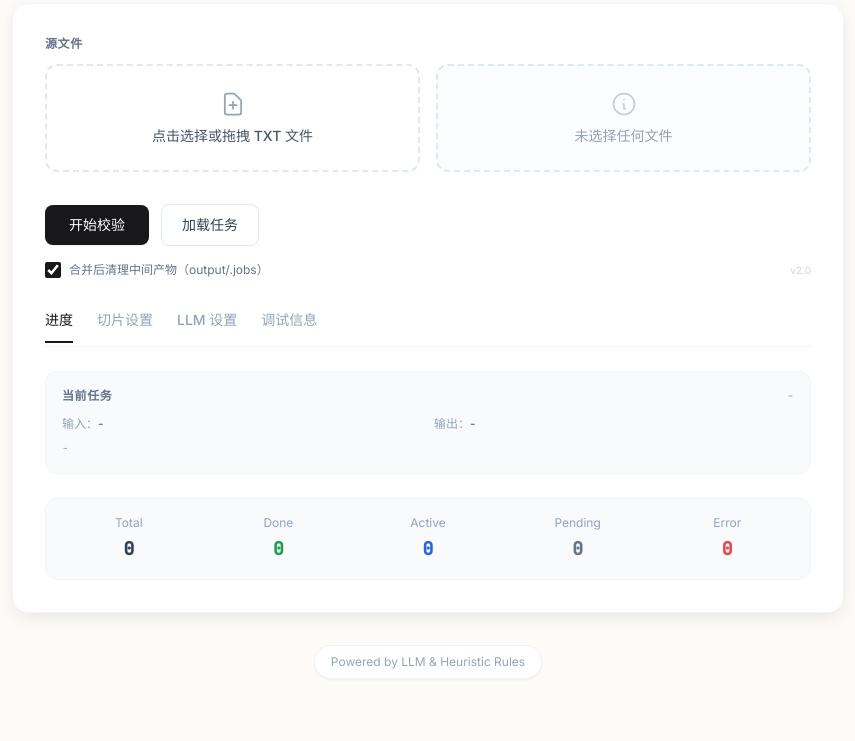
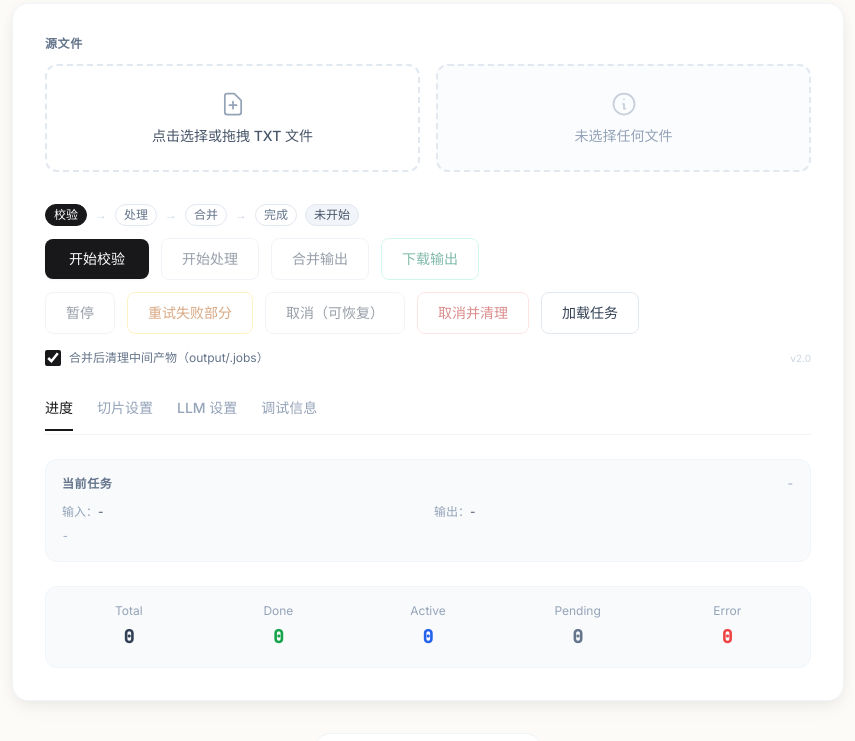
Before and after one commit to zhu-jl18/novel-proofer, a FastAPI app: page / in a window 1280 px wide. Shown: the part 225-966 px from the top of the page, without its empty margins (212-1067 px from the left). Before the commit the page ends 894 px from the top, so only its background shows below. Run offline with FastAPI, Linux system fonts and the light colour scheme; some libraries are stand-ins or nearby versions.

Commit message:
refactor(ui): add workflow stepper and persistent actions

```diff
--- a/templates/index.html
+++ b/templates/index.html
@@ -116,35 +116,53 @@
             </div>
           </div>
 
+          <!-- Workflow Stepper -->
+          <div class="mb-3 flex flex-wrap items-center gap-2">
+            <div class="flex items-center gap-2 text-xs font-medium text-slate-500" id="workflowStepper" aria-label="Workflow">
+              <span class="inline-flex items-center rounded-full border px-2 py-0.5 text-xs font-medium border-ink bg-ink text-white" data-wf-step="validate">校验</span>
+              <span class="text-slate-300">→</span>
+              <span class="inline-flex items-center rounded-full border px-2 py-0.5 text-xs font-medium border-slate-200 bg-white text-slate-500" data-wf-step="process">处理</span>
+              <span class="text-slate-300">→</span>
+              <span class="inline-flex items-center rounded-full border px-2 py-0.5 text-xs font-medium border-slate-200 bg-white text-slate-500" data-wf-step="merge">合并</span>
+              <span class="text-slate-300">→</span>
+              <span class="inline-flex items-center rounded-full border px-2 py-0.5 text-xs font-medium border-slate-200 bg-white text-slate-500" data-wf-step="done">完成</span>
+            </div>
+            <span id="wfStateBadge" class="inline-flex items-center rounded-full px-2 py-0.5 text-xs font-mono border border-slate-200 bg-slate-100 text-slate-600">未开始</span>
+          </div>
+
           <!-- Action Buttons -->
-          <div class="flex flex-wrap items-center gap-3 mb-4">
+          <div class="flex flex-col gap-3 mb-4">
+            <div class="flex flex-wrap items-center gap-3" id="actionPrimary">
               <button type="button" id="btnValidate" class="px-6 py-2.5 bg-ink hover:bg-zinc-800 text-white text-sm font-medium rounded-lg shadow-sm hover:shadow transition-all active:scale-[0.98]">
                 开始校验
               </button>
-            <button type="button" id="btnProcess" class="px-5 py-2.5 bg-white border border-slate-200 text-slate-700 hover:bg-slate-50 hover:border-slate-300 text-sm font-medium rounded-lg transition-colors hidden" disabled>
+              <button type="button" id="btnProcess" class="px-5 py-2.5 bg-white border border-slate-200 text-slate-700 hover:bg-slate-50 hover:border-slate-300 text-sm font-medium rounded-lg transition-colors opacity-50 cursor-not-allowed" disabled>
                 开始处理
               </button>
-            <button type="button" id="btnMerge" class="px-5 py-2.5 bg-white border border-slate-200 text-slate-700 hover:bg-slate-50 hover:border-slate-300 text-sm font-medium rounded-lg transition-colors hidden" disabled>
+              <button type="button" id="btnMerge" class="px-5 py-2.5 bg-white border border-slate-200 text-slate-700 hover:bg-slate-50 hover:border-slate-300 text-sm font-medium rounded-lg transition-colors opacity-50 cursor-not-allowed" disabled>
                 合并输出
               </button>
-            <button type="button" id="btnPause" class="px-5 py-2.5 bg-white border border-slate-200 text-slate-700 hover:bg-slate-50 hover:border-slate-300 text-sm font-medium rounded-lg transition-colors hidden" disabled>
+              <button type="button" id="btnDownload" class="px-5 py-2.5 bg-white border border-emerald-200 text-emerald-700 hover:bg-emerald-50 text-sm font-medium rounded-lg transition-colors opacity-50 cursor-not-allowed" disabled>
+                下载输出
+              </button>
+            </div>
+            <div class="flex flex-wrap items-center gap-3" id="actionControls">
+              <button type="button" id="btnPause" class="px-5 py-2.5 bg-white border border-slate-200 text-slate-700 hover:bg-slate-50 hover:border-slate-300 text-sm font-medium rounded-lg transition-colors opacity-50 cursor-not-allowed" disabled>
                 暂停
               </button>
-            <button type="button" id="btnRetry" class="px-5 py-2.5 bg-white border border-amber-200 text-amber-700 hover:bg-amber-50 text-sm font-medium rounded-lg transition-colors hidden" disabled>
+              <button type="button" id="btnRetry" class="px-5 py-2.5 bg-white border border-amber-200 text-amber-700 hover:bg-amber-50 text-sm font-medium rounded-lg transition-colors opacity-50 cursor-not-allowed" disabled>
                 重试失败部分
               </button>
-            <button type="button" id="btnCancel" class="px-5 py-2.5 bg-white border border-slate-200 text-slate-700 hover:bg-red-50 hover:text-red-600 hover:border-red-200 text-sm font-medium rounded-lg transition-colors hidden" disabled>
+              <button type="button" id="btnCancel" class="px-5 py-2.5 bg-white border border-slate-200 text-slate-700 hover:bg-red-50 hover:text-red-600 hover:border-red-200 text-sm font-medium rounded-lg transition-colors opacity-50 cursor-not-allowed" disabled>
                 取消（可恢复）
               </button>
-            <button type="button" id="btnReset" class="px-5 py-2.5 bg-white border border-red-200 text-red-700 hover:bg-red-50 text-sm font-medium rounded-lg transition-colors hidden" disabled>
+              <button type="button" id="btnReset" class="px-5 py-2.5 bg-white border border-red-200 text-red-700 hover:bg-red-50 text-sm font-medium rounded-lg transition-colors opacity-50 cursor-not-allowed" disabled>
                 取消并清理
-            </button>
-            <button type="button" id="btnDownload" class="px-5 py-2.5 bg-white border border-emerald-200 text-emerald-700 hover:bg-emerald-50 text-sm font-medium rounded-lg transition-colors hidden" disabled>
-              下载输出
               </button>
               <button type="button" id="btnLoad" class="px-5 py-2.5 bg-white border border-slate-200 text-slate-700 hover:bg-slate-50 text-sm font-medium rounded-lg transition-colors">
                 加载任务
               </button>
+            </div>
           </div>
 
           <div class="pt-0 mb-8 flex flex-wrap items-center justify-between gap-3">
@@ -441,6 +459,7 @@
     const metaPhase = document.getElementById('metaPhase');
     const metaModelWrap = document.getElementById('metaModelWrap');
     const metaModel = document.getElementById('metaModel');
+    const wfStateBadge = document.getElementById('wfStateBadge');
     const btnValidate = document.getElementById('btnValidate');
     const btnProcess = document.getElementById('btnProcess');
     const btnMerge = document.getElementById('btnMerge');
@@ -1096,6 +1115,48 @@
       }
     }
 
+    function refreshWorkflowStepper(job) {
+      const state = String(job?.state || '').toLowerCase();
+      const phase = String(job?.phase || '').toLowerCase();
+      const hasJob = !!job;
+
+      const order = ['validate', 'process', 'merge', 'done'];
+      let cur = hasJob ? phase : 'validate';
+      if (!order.includes(cur)) cur = 'validate';
+      if (state === 'done') cur = 'done';
+
+      const curIdx = order.indexOf(cur);
+
+      const base = 'inline-flex items-center rounded-full border px-2 py-0.5 text-xs font-medium';
+      const clsIdle = 'border-slate-200 bg-white text-slate-500';
+      const clsDone = 'border-slate-200 bg-slate-100 text-slate-500';
+      const clsActive = 'border-ink bg-ink text-white';
+      const clsError = 'border-red-200 bg-red-50 text-red-700';
+
+      document.querySelectorAll('[data-wf-step]').forEach((el) => {
+        const step = String(el.getAttribute('data-wf-step') || '').toLowerCase();
+        const idx = order.indexOf(step);
+        let variant = clsIdle;
+        if (idx >= 0 && idx < curIdx) variant = clsDone;
+        if (idx === curIdx) variant = (hasJob && state === 'error') ? clsError : clsActive;
+        el.className = `${base} ${variant}`;
+      });
+
+      if (wfStateBadge) {
+        const badgeBase = 'inline-flex items-center rounded-full px-2 py-0.5 text-xs font-mono border';
+        let badgeText = '未开始';
+        let badgeVariant = 'border-slate-200 bg-slate-100 text-slate-600';
+        if (hasJob) {
+          badgeText = _stateLabel(state);
+          if (state === 'paused') badgeVariant = 'border-amber-200 bg-amber-50 text-amber-700';
+          else if (state === 'error') badgeVariant = 'border-red-200 bg-red-50 text-red-700';
+          else if (state === 'done') badgeVariant = 'border-emerald-200 bg-emerald-50 text-emerald-700';
+        }
+        wfStateBadge.textContent = badgeText;
+        wfStateBadge.className = `${badgeBase} ${badgeVariant}`;
+      }
+    }
+
     function refreshActionButtons(job) {
       const state = String(job?.state || '').toLowerCase();
       const phase = String(job?.phase || '').toLowerCase();
@@ -1103,52 +1164,44 @@
 
       // Validate: start new job OR resume validate if paused in validate phase.
       const canResumeValidate = hasJob && state === 'paused' && phase === 'validate';
-      _setVisible(btnValidate, !hasJob || canResumeValidate);
       if (btnValidate) btnValidate.textContent = canResumeValidate ? '继续校验' : '开始校验';
-      _setDisabled(btnValidate, false);
+      _setDisabled(btnValidate, !( !hasJob || canResumeValidate ));
 
       const canProcess = hasJob && state === 'paused' && phase === 'process';
-      _setVisible(btnProcess, canProcess);
       _setDisabled(btnProcess, !canProcess);
       if (btnProcess) {
         const done = Number(job?.progress?.done_chunks || 0);
-        btnProcess.textContent = (canProcess && done > 0) ? '继续处理' : '开始处理';
+        btnProcess.textContent = (hasJob && phase === 'process' && done > 0) ? '继续处理' : '开始处理';
       }
 
       const canMerge = hasJob && state === 'paused' && phase === 'merge';
-      _setVisible(btnMerge, canMerge);
       _setDisabled(btnMerge, !canMerge);
 
       const canPause = hasJob && (state === 'queued' || state === 'running') && phase === 'process';
-      _setVisible(btnPause, canPause);
       _setDisabled(btnPause, !canPause);
 
       const canRetry = hasJob && state === 'error';
-      _setVisible(btnRetry, canRetry);
       _setDisabled(btnRetry, !canRetry);
 
-      const showCancel = hasJob;
-      _setVisible(btnCancel, showCancel);
-      _setDisabled(btnCancel, !showCancel);
+      _setDisabled(btnCancel, !hasJob);
       if (btnCancel) {
-        if (state === 'done') btnCancel.textContent = '新任务';
+        if (!hasJob) btnCancel.textContent = '取消（可恢复）';
+        else if (state === 'done') btnCancel.textContent = '新任务';
         else if (state === 'paused' || state === 'error') btnCancel.textContent = '返回初始态';
         else btnCancel.textContent = '取消（可恢复）';
       }
 
-      const showReset = hasJob;
-      _setVisible(btnReset, showReset);
-      _setDisabled(btnReset, !showReset);
+      _setDisabled(btnReset, !hasJob);
       if (btnReset) {
-        btnReset.textContent = (state === 'done') ? '清理任务记录' : '取消并清理';
+        btnReset.textContent = (hasJob && state === 'done') ? '清理任务记录' : '取消并清理';
       }
 
       const canDownload = hasJob && state === 'done';
-      _setVisible(btnDownload, canDownload);
       _setDisabled(btnDownload, !canDownload);
 
-      _setVisible(btnLoad, true);
       _setDisabled(btnLoad, false);
+
+      refreshWorkflowStepper(job);
     }
 
     function _llmSnapshot() {
```
Lines whose indentation alone changed are shown as unchanged.
